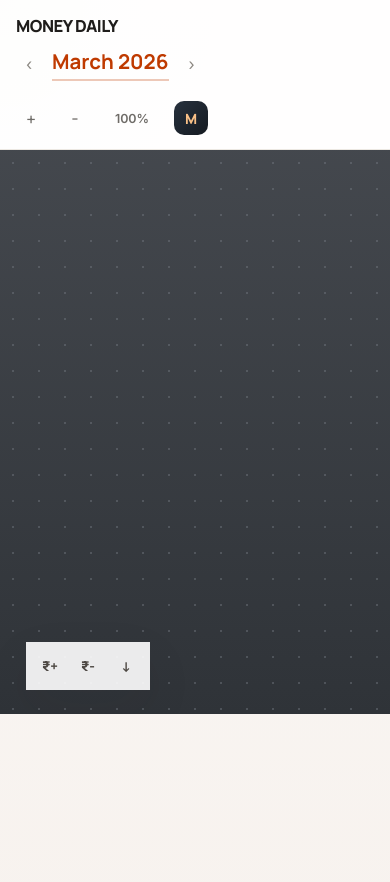
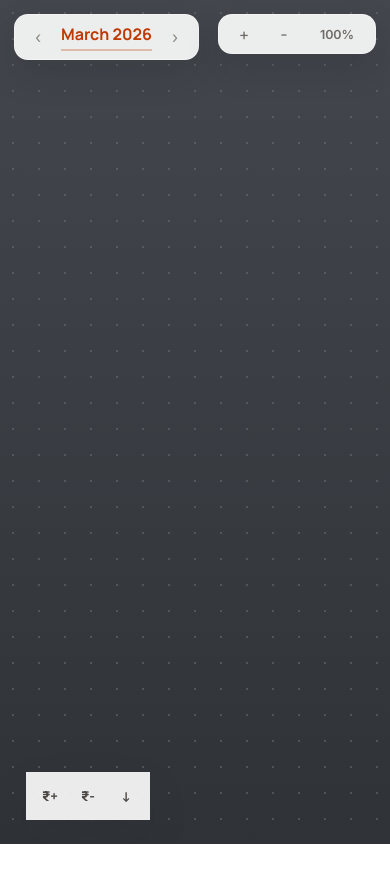
Before and after one commit to thepaperbird-alt/expense-track, a website: page index.html in a window 390 px wide. After the commit the page ends 844 px from the top, so only its background shows below. Drawn offline with Linux system fonts and the light colour scheme.

Commit message:
Refine canvas framing and floating controls

```diff
--- a/app.js
+++ b/app.js
@@ -23,13 +23,18 @@ const WORLD_HEIGHT = 2400;
 const STORAGE_KEY = "expense-flow-monthly-db-v1";
 const DB_CONFIG_PATH = "./db-config.js";
 const BALANCE_NODE_POSITION = { x: 420, y: 420 };
-const DEFAULT_SCALE = 0.8;
+const DEFAULT_SCALE = 0.6;
+const INITIAL_PAN_X = 190;
+const INITIAL_PAN_Y = 90;
+const WORLD_EDGE_PADDING = 8;
+const WORLD_MIN_X = -180;
+const WORLD_MIN_Y = -50;
 const RECURRING_LAYOUT_SLOTS = [
-  { x: 650, y: 300 },
-  { x: 650, y: 430 },
-  { x: 650, y: 560 },
-  { x: 820, y: 360 },
-  { x: 820, y: 490 },
+  { x: 940, y: 240 },
+  { x: 940, y: 380 },
+  { x: 940, y: 520 },
+  { x: 1130, y: 300 },
+  { x: 1130, y: 440 },
 ];
 
 const PRESET_TEMPLATES = [
@@ -49,8 +54,8 @@ const state = {
   selectedTool: null,
   pendingCreatePosition: null,
   scale: 1,
-  panX: 130,
-  panY: 120,
+  panX: INITIAL_PAN_X,
+  panY: INITIAL_PAN_Y,
   connectionDraft: null,
   isSpacePressed: false,
   isPanning: false,
@@ -140,6 +145,16 @@ async function createDatabase() {
 
 function setWorldTransform() {
   world.style.transform = `translate(${state.panX}px, ${state.panY}px) scale(${state.scale})`;
+}
+
+function syncConnectionCanvasBounds() {
+  const width = WORLD_WIDTH - WORLD_MIN_X + WORLD_EDGE_PADDING;
+  const height = WORLD_HEIGHT - WORLD_MIN_Y + WORLD_EDGE_PADDING;
+  svg.style.left = `${WORLD_MIN_X}px`;
+  svg.style.top = `${WORLD_MIN_Y}px`;
+  svg.setAttribute("width", `${width}`);
+  svg.setAttribute("height", `${height}`);
+  svg.setAttribute("viewBox", `${WORLD_MIN_X} ${WORLD_MIN_Y} ${width} ${height}`);
 }
 
 function getCanvasRect() {
@@ -232,8 +247,8 @@ function getStackTotal(node) {
 function placeRecurringCards(nodes) {
   return nodes.map((node, index) => {
     const slot = RECURRING_LAYOUT_SLOTS[index] || {
-      x: 820 + Math.floor(index / RECURRING_LAYOUT_SLOTS.length) * 170,
-      y: 300 + (index % RECURRING_LAYOUT_SLOTS.length) * 120,
+      x: 1130 + Math.floor(index / RECURRING_LAYOUT_SLOTS.length) * 190,
+      y: 240 + (index % RECURRING_LAYOUT_SLOTS.length) * 135,
     };
 
     return {
@@ -286,7 +301,7 @@ function maybeCompactRecurringCards(month) {
   }
 
   const seededMonth = recurringRoots.every((node) => node.id.startsWith(`${month.key}-`));
-  const layoutLooksFar = recurringRoots.some((node) => node.x > 920 || node.y > 720);
+  const layoutLooksFar = recurringRoots.some((node) => node.x > 1180 || node.y > 760);
 
   if (!seededMonth || !layoutLooksFar) {
     return;
@@ -791,8 +806,16 @@ function attachDrag(node, nodeEl) {
     }
 
     const point = getWorldPoint(event.clientX, event.clientY);
-    const nextX = clamp(point.x - offsetX, 18, WORLD_WIDTH - nodeEl.offsetWidth - 18);
-    const nextY = clamp(point.y - offsetY, 18, WORLD_HEIGHT - nodeEl.offsetHeight - 18);
+    const nextX = clamp(
+      point.x - offsetX,
+      WORLD_MIN_X,
+      WORLD_WIDTH - nodeEl.offsetWidth - WORLD_EDGE_PADDING
+    );
+    const nextY = clamp(
+      point.y - offsetY,
+      WORLD_MIN_Y,
+      WORLD_HEIGHT - nodeEl.offsetHeight - WORLD_EDGE_PADDING
+    );
     const deltaX = nextX - node.x;
     const deltaY = nextY - node.y;
     node.x = nextX;
@@ -1052,8 +1075,8 @@ async function addNode(type, amount, purpose, position) {
     connectedAt: null,
     connectedSide: null,
     targetSide: null,
-    x: clamp(position.x, 24, WORLD_WIDTH - 260),
-    y: clamp(position.y, 24, WORLD_HEIGHT - 150),
+    x: clamp(position.x, WORLD_MIN_X, WORLD_WIDTH - 260),
+    y: clamp(position.y, WORLD_MIN_Y, WORLD_HEIGHT - 150),
   });
   await persist();
   render();
@@ -1255,6 +1278,7 @@ async function init() {
 
   state.months = data.months || {};
   enableRecurringForAllSavedNodes(state.months);
+  syncConnectionCanvasBounds();
   const initialKey = monthKeyForDate(new Date());
   ensureMonth(initialKey);
   await selectMonth(initialKey);
--- a/index.html
+++ b/index.html
@@ -14,12 +14,9 @@
   </head>
   <body>
     <div class="app-shell">
-      <header class="topbar">
-        <div class="brand-row">
-          <div class="brand-lockup">
-            <span class="brand-mark">Money Daily</span>
-          </div>
-          <div class="month-row">
+      <main class="workspace">
+        <section class="canvas-shell">
+          <div class="canvas-floating month-floating">
             <button type="button" id="prev-month" class="month-nav month-nav-arrow" aria-label="Previous month">
               &#8249;
             </button>
@@ -28,17 +25,13 @@
               &#8250;
             </button>
           </div>
-        </div>
-        <div class="topbar-actions">
+
+          <div class="canvas-floating zoom-floating">
           <button type="button" id="zoom-in" class="topbar-icon" aria-label="Zoom in">+</button>
           <button type="button" id="zoom-out" class="topbar-icon" aria-label="Zoom out">-</button>
           <button type="button" id="zoom-reset" class="topbar-icon topbar-reset" aria-label="Reset zoom">100%</button>
-          <div class="avatar-dot">M</div>
-        </div>
-      </header>
+          </div>
 
-      <main class="workspace">
-        <section class="canvas-shell">
           <section class="canvas" id="canvas">
             <div class="canvas-world" id="canvas-world">
               <svg class="connections" id="connections"></svg>
--- a/styles.css
+++ b/styles.css
@@ -38,46 +38,7 @@ input {
   min-height: 100vh;
 }
 
-.topbar {
-  display: flex;
-  align-items: center;
-  justify-content: space-between;
-  gap: 20px;
-  height: 60px;
-  padding: 0 24px 0 30px;
-  background: rgba(255, 255, 255, 0.9);
-  border-bottom: 1px solid var(--line);
-}
-
-.brand-row {
-  display: flex;
-  align-items: center;
-  gap: 30px;
-}
-
-.brand-mark {
-  font-family: "Manrope", sans-serif;
-  font-size: 1.04rem;
-  font-weight: 800;
-  text-transform: uppercase;
-  letter-spacing: -0.03em;
-}
-
-.eyebrow {
-  margin: 0;
-  font-size: 0.62rem;
-  text-transform: uppercase;
-  letter-spacing: 0.18em;
-  color: var(--muted);
-}
-
-.month-row {
-  display: flex;
-  align-items: center;
-  gap: 10px;
-}
-
-.month-row h1 {
+.month-floating h1 {
   margin: 0;
   padding-bottom: 4px;
   border-bottom: 2px solid rgba(191, 58, 0, 0.28);
@@ -104,10 +65,27 @@ input {
   color: var(--muted);
 }
 
-.topbar-actions {
+.canvas-floating {
+  position: absolute;
+  top: 18px;
+  z-index: 12;
   display: flex;
   align-items: center;
-  gap: 14px;
+  gap: 10px;
+  padding: 10px 12px;
+  border: 1px solid rgba(255, 255, 255, 0.4);
+  border-radius: 14px;
+  background: rgba(255, 255, 255, 0.9);
+  box-shadow: 0 14px 34px rgba(17, 20, 24, 0.16);
+  backdrop-filter: blur(12px);
+}
+
+.month-floating {
+  left: 18px;
+}
+
+.zoom-floating {
+  right: 18px;
 }
 
 .topbar-icon {
@@ -122,26 +100,14 @@ input {
   font-weight: 600;
 }
 
-.avatar-dot {
-  display: grid;
-  place-items: center;
-  width: 34px;
-  height: 34px;
-  border-radius: 10px;
-  background: linear-gradient(135deg, #27313d, #151a21);
-  color: #f9c087;
-  font-family: "Manrope", sans-serif;
-  font-size: 0.88rem;
-  font-weight: 800;
-}
-
 .workspace {
   display: block;
-  min-height: calc(100vh - 60px);
+  min-height: 100vh;
 }
 
 .canvas-shell {
   position: relative;
+  min-height: 100vh;
   overflow: hidden;
   background:
     radial-gradient(circle, rgba(120, 126, 134, 0.42) 1px, transparent 1px),
@@ -151,7 +117,7 @@ input {
 
 .canvas {
   position: relative;
-  height: calc(100vh - 60px);
+  height: 100vh;
   min-height: 680px;
   overflow: hidden;
 }
@@ -179,11 +145,9 @@ input {
 
 .connections {
   position: absolute;
-  inset: 0;
-  width: 100%;
-  height: 100%;
   pointer-events: none;
   z-index: 1;
+  overflow: visible;
 }
 
 .node {
@@ -760,22 +724,26 @@ path.connection-expense {
 
 @media (max-width: 980px) {
   .canvas {
-    height: calc(100vh - 280px);
+    height: 100vh;
   }
 }
 
 @media (max-width: 720px) {
-  .topbar {
-    flex-direction: column;
-    align-items: flex-start;
-    height: auto;
-    padding: 14px 16px;
+  .canvas-floating {
+    top: 14px;
+    padding: 8px 10px;
   }
 
-  .brand-row {
-    flex-direction: column;
-    align-items: flex-start;
-    gap: 10px;
+  .month-floating {
+    left: 14px;
+  }
+
+  .zoom-floating {
+    right: 14px;
+  }
+
+  .month-floating h1 {
+    font-size: 1rem;
   }
 
   .canvas {
```
